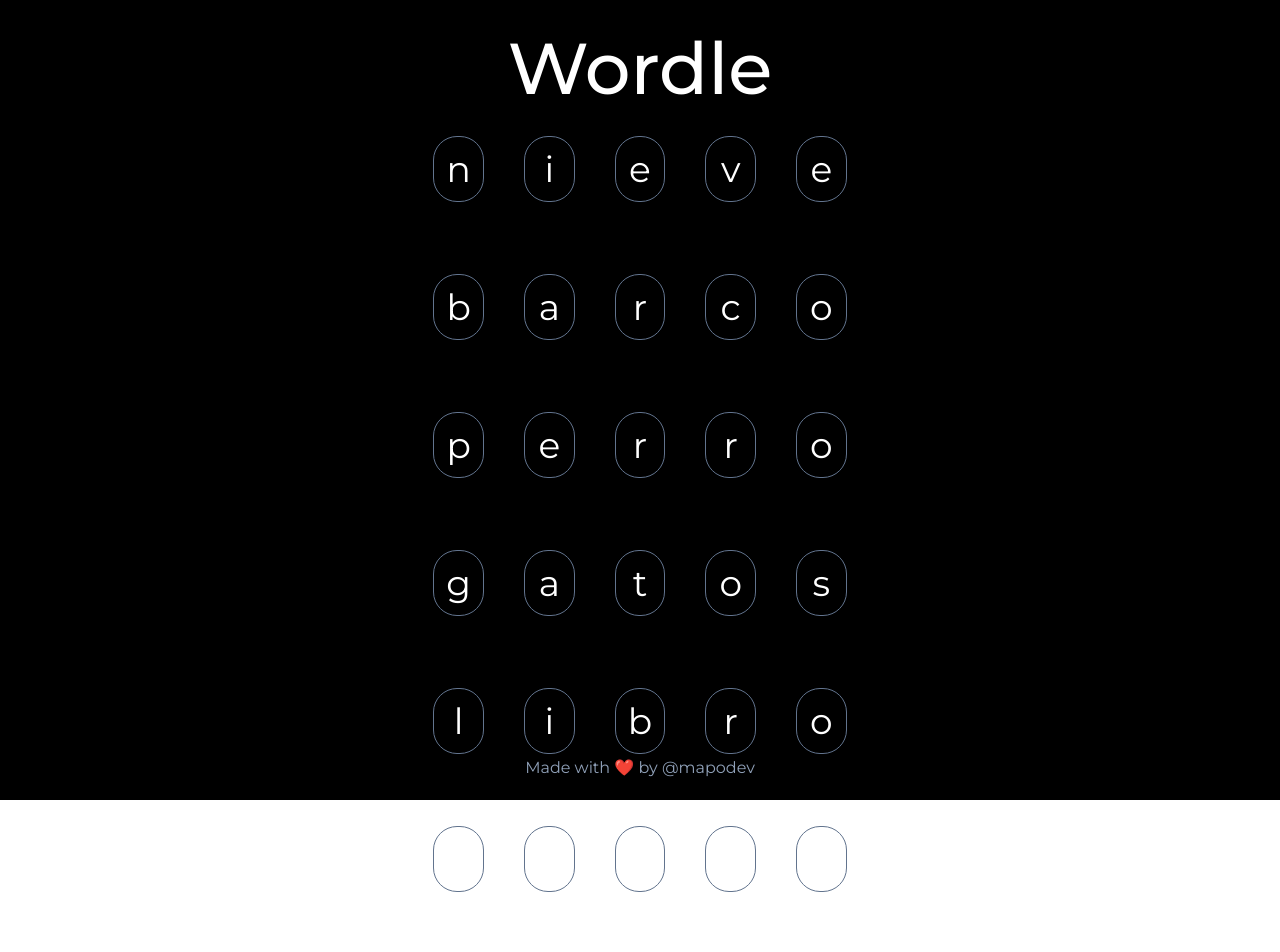
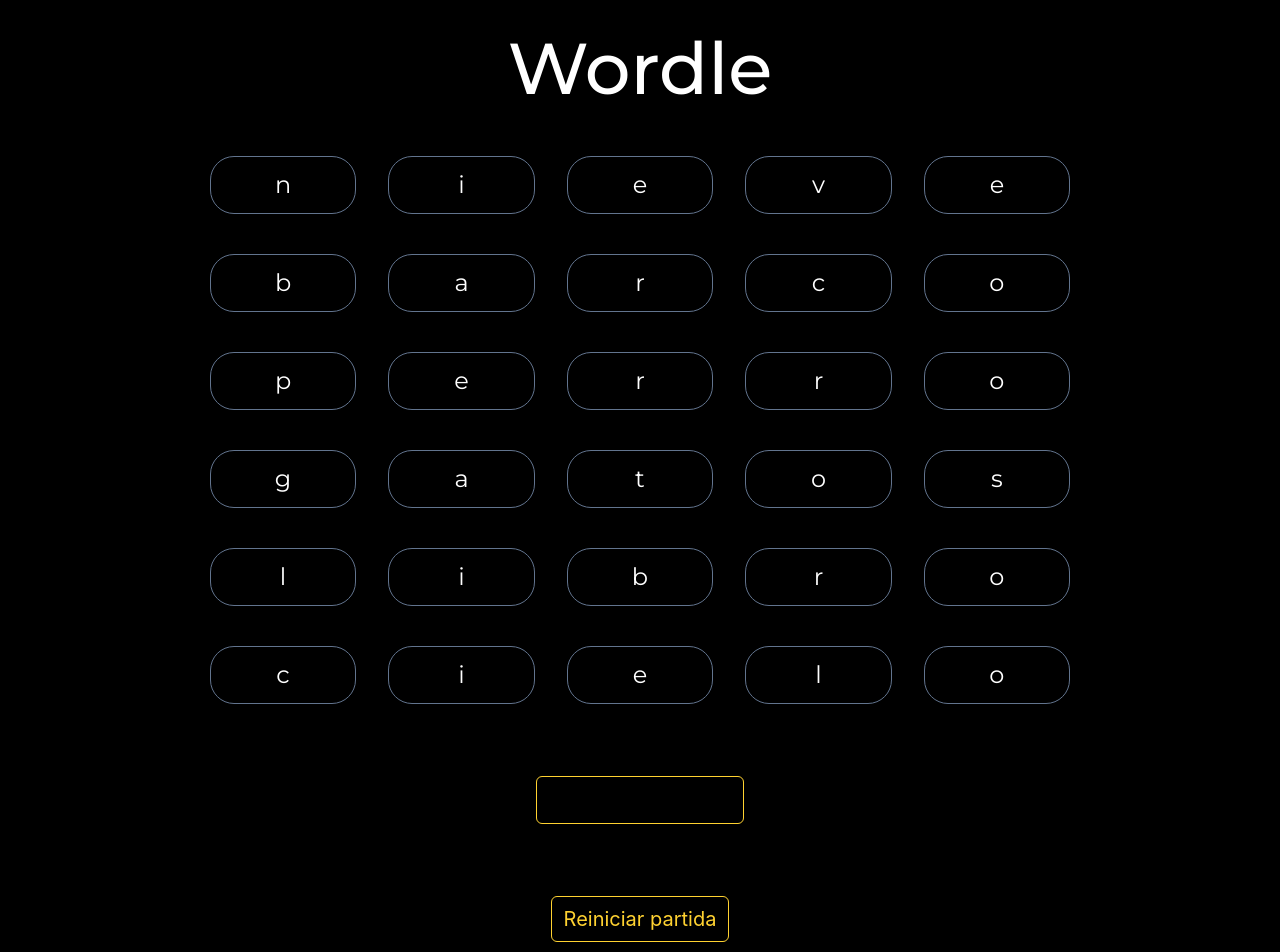
Before and after one commit to mario4off/wordle, a React (Vite) app: page / in a window 1280 px wide. Shown: the top 952 px of the page. Built offline with nearby package versions, Linux system fonts and the light colour scheme.

Commit message:
style: update layout and styling of main app and WordsGrid component

```diff
--- a/src/App.tsx
+++ b/src/App.tsx
@@ -5,7 +5,7 @@
 function App() {
   return (
     <>
-      <main className="bg-black h-dvh w-full flex flex-col justify-between">
+      <main className="bg-black min-h-dvh w-full grid grid-rows-[auto-1fr-auto]">
         <Header />
         <Board />
         <Footer />
--- a/src/components/board.tsx
+++ b/src/components/board.tsx
@@ -10,8 +10,13 @@
   );
 
   return (
-    <section className="px-12 flex flex-col items-center min-h-3/4 gap-18">
+    <section className="px-12 flex flex-col items-center  gap-18">
       <WordsGrid words={randomWords} />
+      <input
+        type="text"
+        maxLength={5}
+        className="border border-amber-300 text-center text-xl tracking-widest text-slate-300 min-h-12 rounded-md w-52"
+      />
 
       <RandomGameButton onClick={() => setRandomWords(getRandomWords(words))} />
     </section>
--- a/src/components/words-grid.tsx
+++ b/src/components/words-grid.tsx
@@ -4,16 +4,16 @@
   const [selectedChar, setSelectedChar] = useState("");
 
   return (
-    <div className="grid grid-cols-5 gap-x-10 gap-y-18">
+    <div className="mt-5 grid grid-cols-5 gap-x-2 md:gap-x-8 gap-y-6 md:gap-y-10">
       {words.map((word) =>
         word.split("").map((char, i) => (
           <div
-            className=" text-center border rounded-3xl border-slate-500 p-3 group hover:border-cyan-500"
+            className=" text-center border rounded-3xl border-slate-500 p-3 px-16 group hover:border-cyan-500"
             key={i}
           >
             <p
               onClick={() => setSelectedChar(char)}
-              className="text-4xl text-white text-extrabold group-hover:text-cyan-500"
+              className="text-base md:text-2xl text-white text-extrabold group-hover:text-cyan-500"
             >
               {char}
             </p>
```
